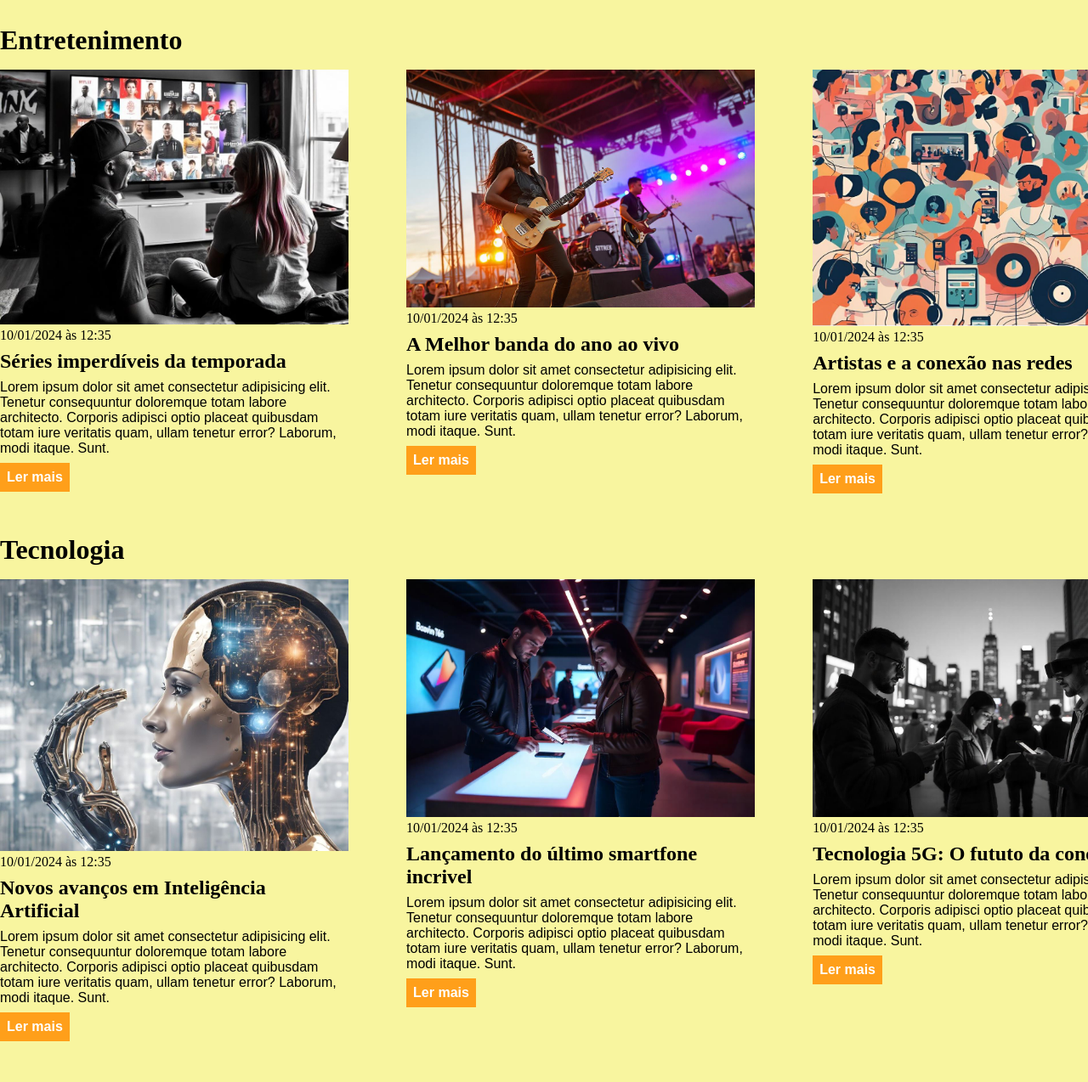
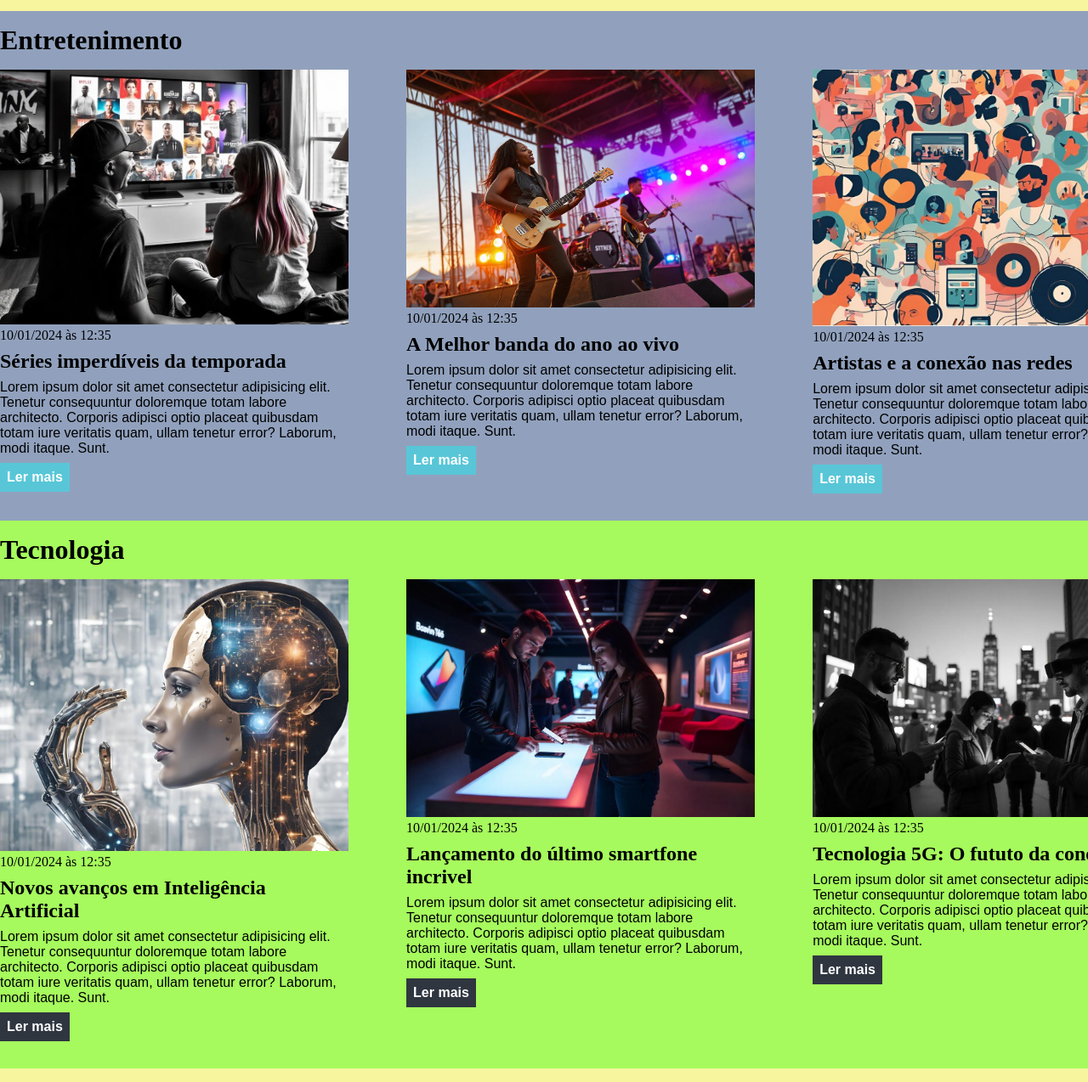
Before and after one commit to bastyCampos/aula_css, a plain HTML site: page index.html in a window 1280 px wide. Shown: the part 1684-2958 px from the top of the page at 85% size. Drawn offline with Linux system fonts and the light colour scheme.

Commit message:
mudando cores

```diff
--- a/index.html
+++ b/index.html
@@ -113,7 +113,7 @@
                 </article>
             </div>
         </div>
-        <section id="entretaiment">
+        <section id="entertainment">
             <div class="container">
                 <h2>Entretenimento</h2>
                 <div class="articles">
--- a/main.css
+++ b/main.css
@@ -104,3 +104,19 @@ section h2 {
 #economy .articles article a {
     background-color: #ff9f1a;
 }
+
+#entertainment {
+    background-color: rgba(44, 79, 219, 0.5);
+}
+
+#entertainment .articles article a {
+    background-color: rgba(0, 255, 255, 0.392);
+}
+
+#technology {
+    background-color: rgba(51, 255, 0, 0.414);
+}
+
+#technology .articles article a {
+    background-color: #2f3640;
+}
```
